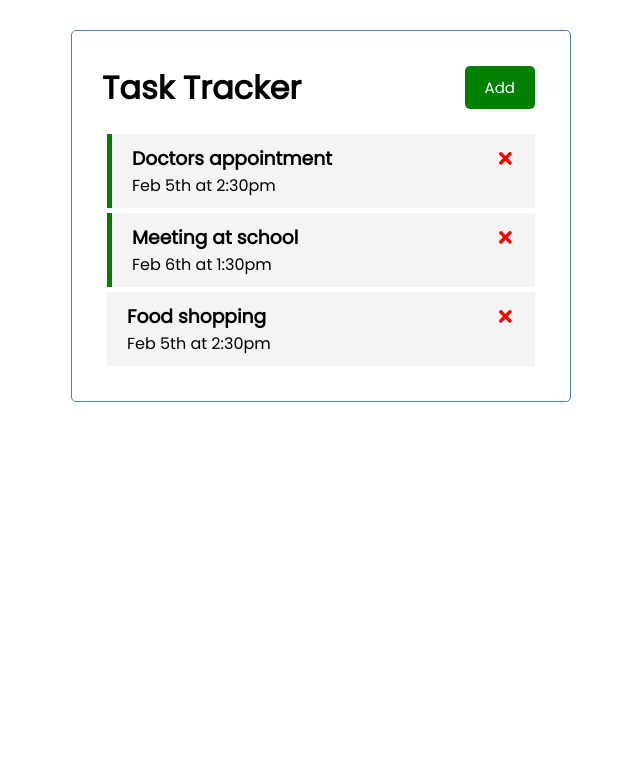
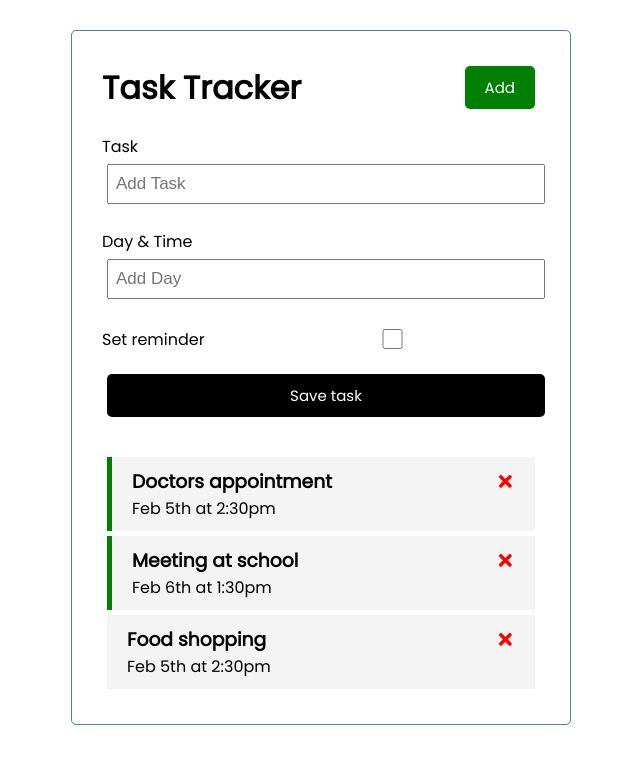
Before and after one commit to AnesBkdm/task-tracker, a React (Create React App) app in the folder task-tracker/: page / in a window 1280 px wide. Shown: the top 764 px of the page, without its empty margins (319-959 px from the left). Built offline with nearby package versions, Linux system fonts and the light colour scheme.

Commit message:
☑️ Adding tasks

```diff
--- a/task-tracker/src/App.js
+++ b/task-tracker/src/App.js
@@ -1,5 +1,6 @@
 import Header from './components/Header';
 import Tasks from './components/Tasks';
+import AddTask from './components/AddTask';
 import  { useState } from 'react';
 
 
@@ -25,6 +26,13 @@
     }
 ]);
 
+  // Add task
+  const addTask = (task) => {
+    const id = Math.floor(Math.random() * 10000 + 1);
+    const newTask = { id, ...task};
+    setTasks([...tasks, newTask])
+  }
+
   // Delete task
   const deleteTask = (id) => {
     setTasks(tasks.filter((task) => task.id !== id));
@@ -38,6 +46,7 @@
   return (
     <div className="container">
       <Header/>
+      <AddTask onAdd={addTask} />
       {tasks.length > 0  ? (<Tasks tasks={tasks} onDelete={deleteTask} onToggle={toggleReminder} />)
                     : 'No tasks to show.'}
     </div>
--- /dev/null
+++ b/task-tracker/src/components/AddTask.js
@@ -0,0 +1,49 @@
+import React from 'react';
+import { useState } from 'react';
+
+const AddTask = ({ onAdd }) => {
+    const [text, setText] = useState('');
+    const [day, setDay] = useState('');
+    const [reminder, setReminder] = useState(false);
+
+    const onSubmit = (e) => {
+        e.preventDefault();
+
+        if(!text) {
+            alert('Please add a task');
+            return;
+        }
+
+        onAdd({ text, day, reminder });
+
+        setText('');
+        setDay('');
+        setReminder(false);
+    }
+    return (
+        <form className='add-form' onSubmit={onSubmit} >
+            <div className='form-control'>
+                <label>
+                    Task
+                </label>
+                <input type='text' placeholder='Add Task' value={text} onChange={(e) => setText(e.target.value)}  />
+            </div>
+            <div className='form-control'>
+                <label>
+                    Day & Time
+                </label>
+                <input type='text' placeholder='Add Day' value={day} onChange={(e) => setDay(e.target.value)} />
+            </div>
+            <div className='form-control form-control-check'>
+                <label>
+                    Set reminder
+                </label>
+                <input type='checkbox' checked={reminder} value={reminder} onChange={(e) => setReminder(e.currentTarget.checked)} />
+            </div>
+
+            <input type='submit' value='Save task' className='btn btn-block'  />
+        </form>
+    )
+}
+
+export default AddTask
```
